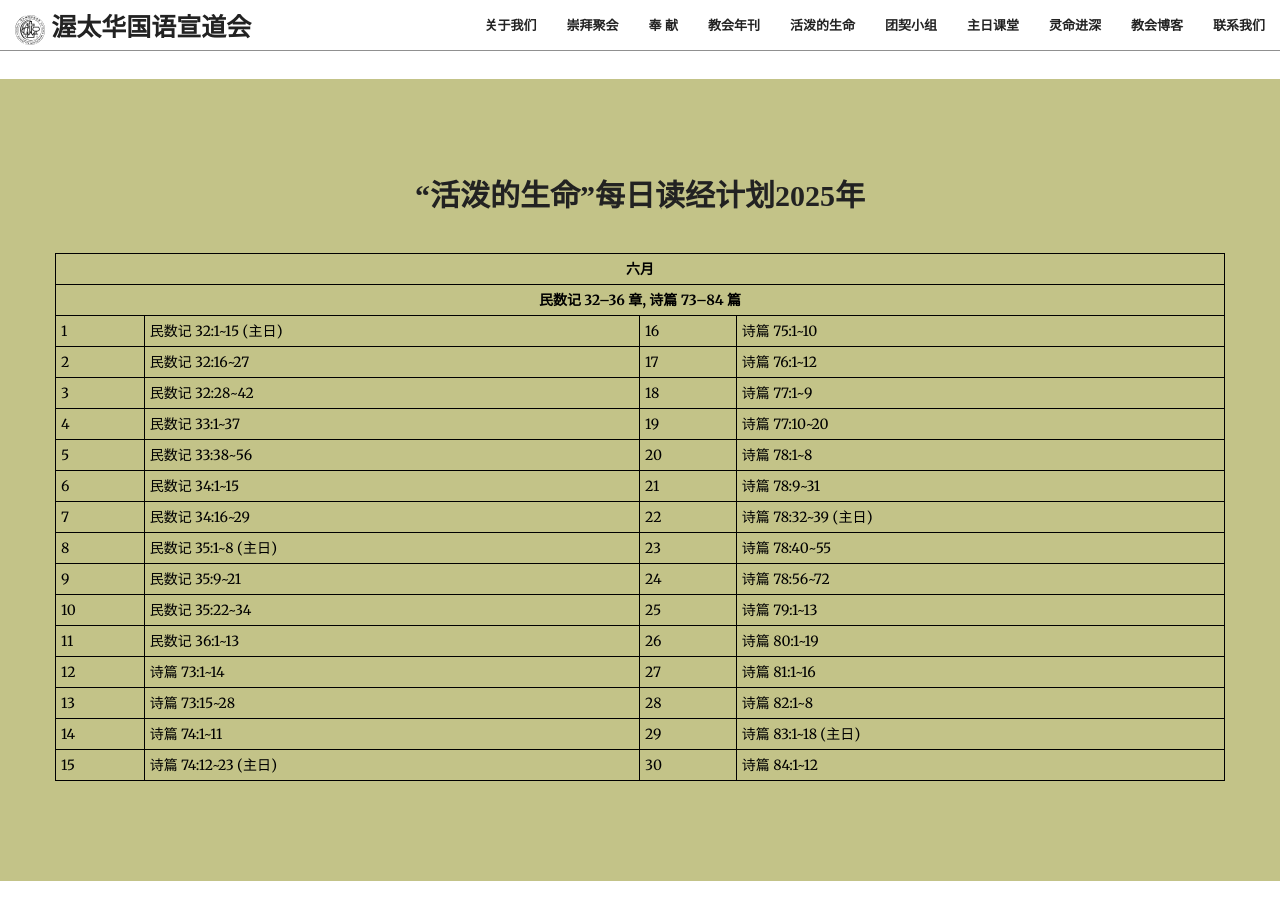
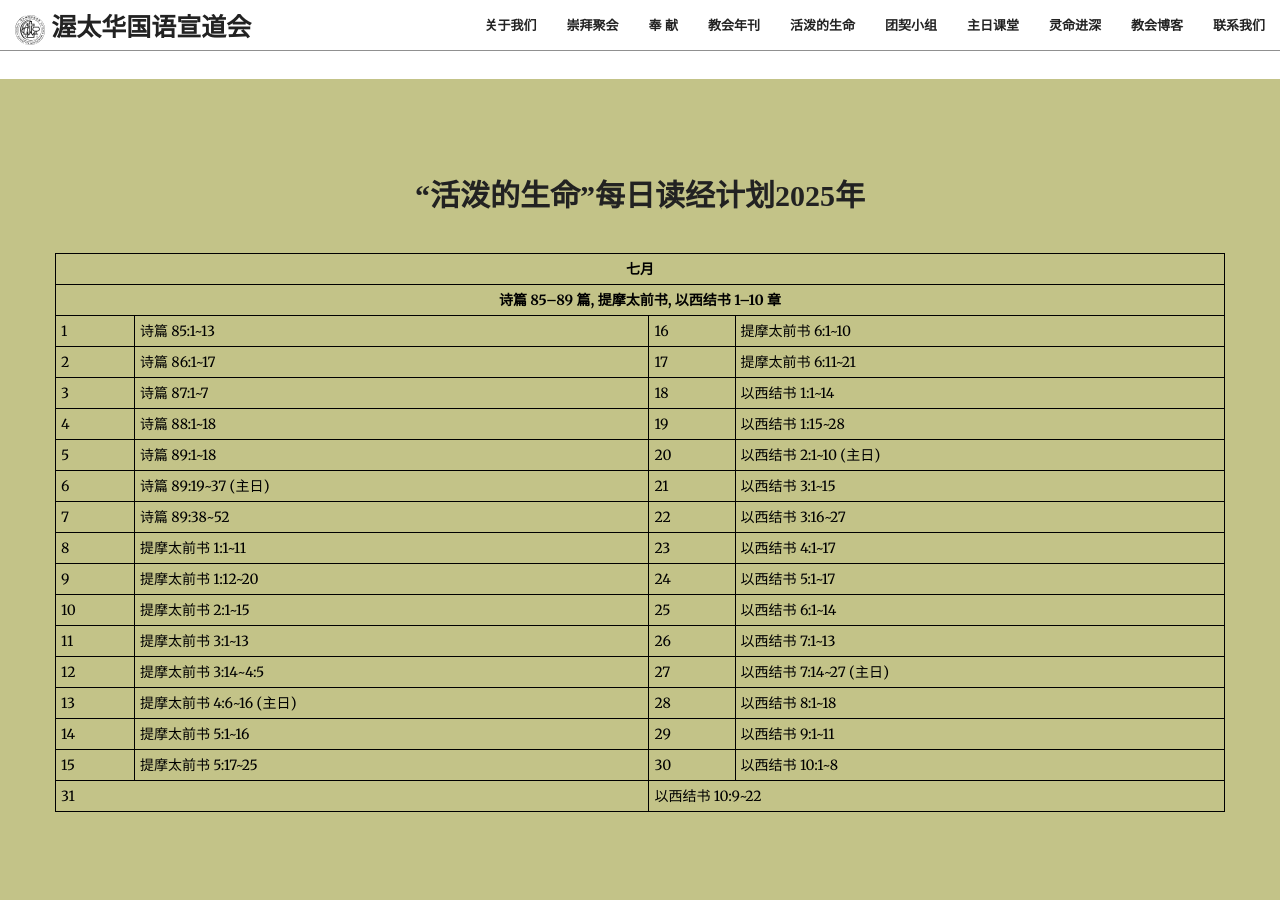
Before and after one commit to JonasYow/ottawaomac, a Jekyll site: the page built from index.html, in a window 1280 px wide and 900 px high, scrolled down 2563 px. Built offline with Jekyll 4.4.1, drawn with Linux system fonts in a browser that asks for light colours; some web fonts are replaced.

Commit message:
Update 2025_July content

```diff
--- a/_includes/dailylivingwater.html
+++ b/_includes/dailylivingwater.html
@@ -1,4 +1,4 @@
-<section id="livingwater" class="bg-primary">
+<section id="livingwater-july" class="bg-primary">
     <div class="container">
         <div class="row">
             <div class="col-lg-12 text-center">
@@ -7,27 +7,28 @@
             </div>
             <table style="width:100%">
                 <tr>
-                    <th colspan="4" class="text-center">六月</th>
+                    <th colspan="4" class="text-center">七月</th>
                 </tr>
                 <tr>
-                    <th colspan="4" class="text-center">民数记 32–36 章, 诗篇 73–84 篇</th>
+                    <th colspan="4" class="text-center">诗篇 85–89 篇, 提摩太前书, 以西结书 1–10 章</th>
                 </tr>
 
-                <tr><td>1</td><td>民数记 32:1~15 (主日)</td><td>16</td><td>诗篇 75:1~10</td></tr>
-                <tr><td>2</td><td>民数记 32:16~27</td><td>17</td><td>诗篇 76:1~12</td></tr>
-                <tr><td>3</td><td>民数记 32:28~42</td><td>18</td><td>诗篇 77:1~9</td></tr>
-                <tr><td>4</td><td>民数记 33:1~37</td><td>19</td><td>诗篇 77:10~20</td></tr>
-                <tr><td>5</td><td>民数记 33:38~56</td><td>20</td><td>诗篇 78:1~8</td></tr>
-                <tr><td>6</td><td>民数记 34:1~15</td><td>21</td><td>诗篇 78:9~31</td></tr>
-                <tr><td>7</td><td>民数记 34:16~29</td><td>22</td><td>诗篇 78:32~39 (主日)</td></tr>
-                <tr><td>8</td><td>民数记 35:1~8 (主日)</td><td>23</td><td>诗篇 78:40~55</td></tr>
-                <tr><td>9</td><td>民数记 35:9~21</td><td>24</td><td>诗篇 78:56~72</td></tr>
-                <tr><td>10</td><td>民数记 35:22~34</td><td>25</td><td>诗篇 79:1~13</td></tr>
-                <tr><td>11</td><td>民数记 36:1~13</td><td>26</td><td>诗篇 80:1~19</td></tr>
-                <tr><td>12</td><td>诗篇 73:1~14</td><td>27</td><td>诗篇 81:1~16</td></tr>
-                <tr><td>13</td><td>诗篇 73:15~28</td><td>28</td><td>诗篇 82:1~8</td></tr>
-                <tr><td>14</td><td>诗篇 74:1~11</td><td>29</td><td>诗篇 83:1~18 (主日)</td></tr>
-                <tr><td>15</td><td>诗篇 74:12~23 (主日)</td><td>30</td><td>诗篇 84:1~12</td></tr>
+                <tr><td>1</td><td>诗篇 85:1~13</td><td>16</td><td>提摩太前书 6:1~10</td></tr>
+                <tr><td>2</td><td>诗篇 86:1~17</td><td>17</td><td>提摩太前书 6:11~21</td></tr>
+                <tr><td>3</td><td>诗篇 87:1~7</td><td>18</td><td>以西结书 1:1~14</td></tr>
+                <tr><td>4</td><td>诗篇 88:1~18</td><td>19</td><td>以西结书 1:15~28</td></tr>
+                <tr><td>5</td><td>诗篇 89:1~18</td><td>20</td><td>以西结书 2:1~10 (主日)</td></tr>
+                <tr><td>6</td><td>诗篇 89:19~37 (主日)</td><td>21</td><td>以西结书 3:1~15</td></tr>
+                <tr><td>7</td><td>诗篇 89:38~52</td><td>22</td><td>以西结书 3:16~27</td></tr>
+                <tr><td>8</td><td>提摩太前书 1:1~11</td><td>23</td><td>以西结书 4:1~17</td></tr>
+                <tr><td>9</td><td>提摩太前书 1:12~20</td><td>24</td><td>以西结书 5:1~17</td></tr>
+                <tr><td>10</td><td>提摩太前书 2:1~15</td><td>25</td><td>以西结书 6:1~14</td></tr>
+                <tr><td>11</td><td>提摩太前书 3:1~13</td><td>26</td><td>以西结书 7:1~13</td></tr>
+                <tr><td>12</td><td>提摩太前书 3:14~4:5</td><td>27</td><td>以西结书 7:14~27 (主日)</td></tr>
+                <tr><td>13</td><td>提摩太前书 4:6~16 (主日)</td><td>28</td><td>以西结书 8:1~18</td></tr>
+                <tr><td>14</td><td>提摩太前书 5:1~16</td><td>29</td><td>以西结书 9:1~11</td></tr>
+                <tr><td>15</td><td>提摩太前书 5:17~25</td><td>30</td><td>以西结书 10:1~8</td></tr>
+                <tr><td colspan="2">31</td><td colspan="2">以西结书 10:9~22</td></tr>
             </table>
         </div>
     </div>
```
